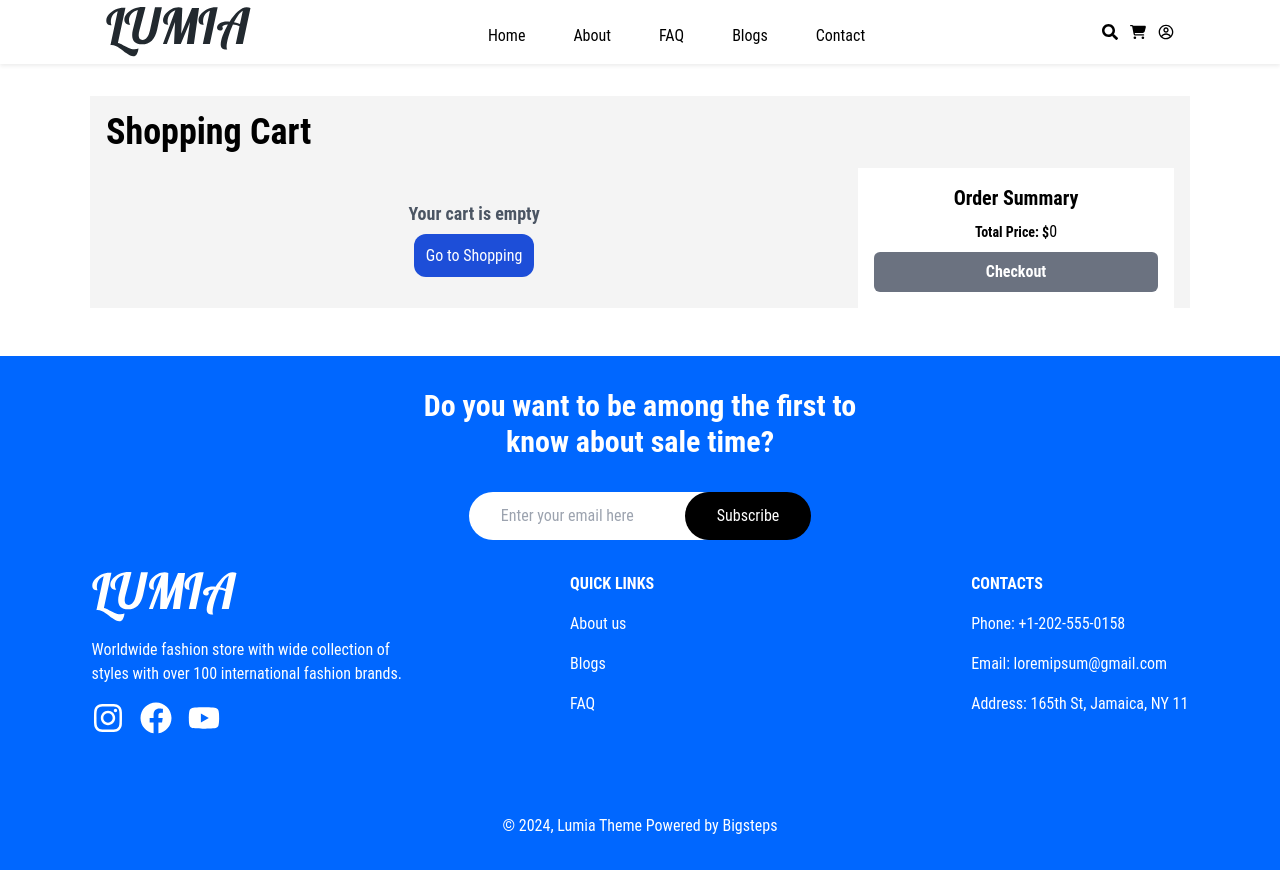
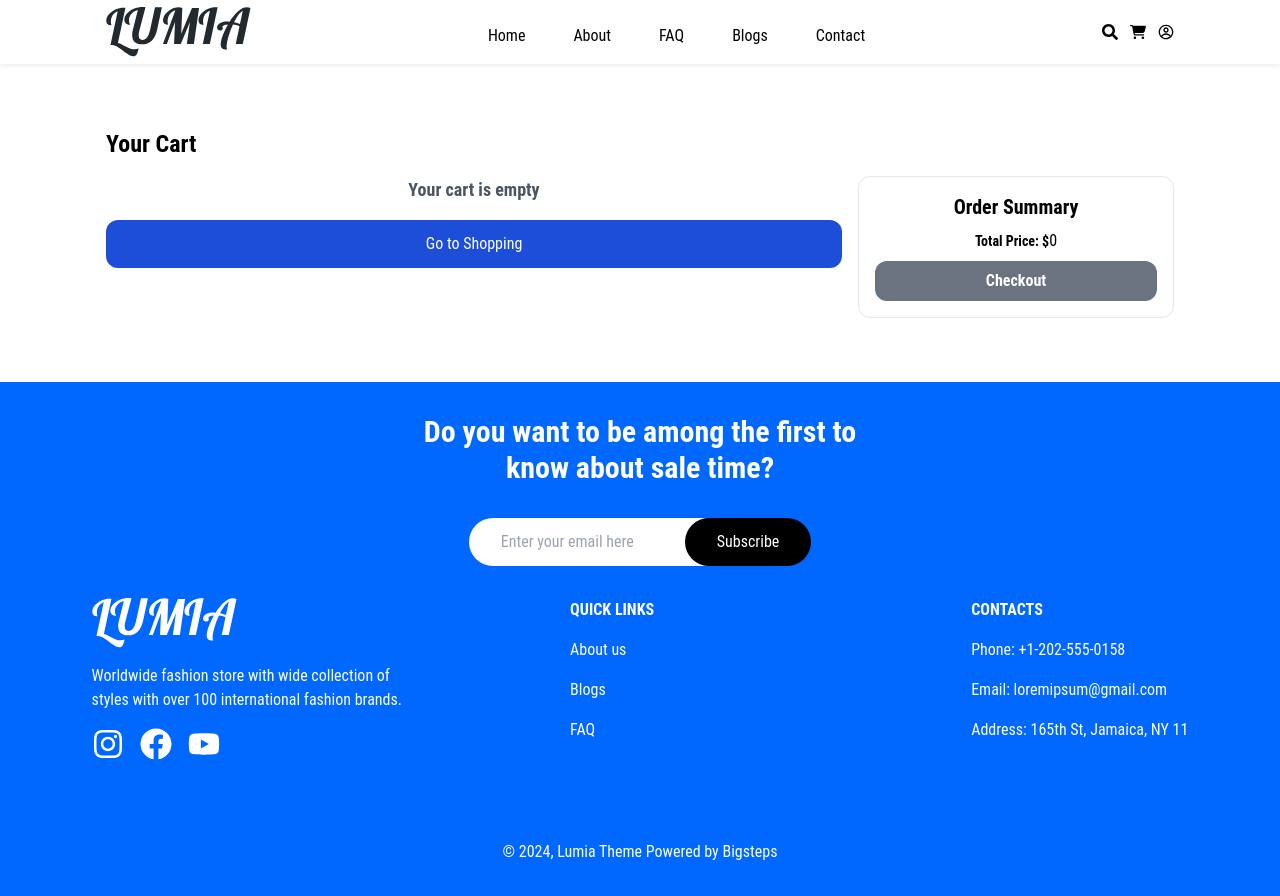
Before and after one commit to ams-sth/shopify-application, a React (Create React App) app: page /cart in a window 1280 px wide. Before the commit the page ends 870 px from the top, so only its background shows below. Built offline with nearby package versions, Linux system fonts and the light colour scheme.

Commit message:
Some changes made to design

```diff
--- a/src/components/cart/Cart.jsx
+++ b/src/components/cart/Cart.jsx
@@ -34,24 +34,16 @@ const Cart = () => {
   };
 
   return (
-    <div className="bg-[#F4F4F4] container px-4">
-      <h1 className="text-4xl font-bold text-start py-4">Shopping Cart</h1>
-      <div className="md:flex flex-row gap-4">
-        <div className="md:w-[70%]">
+    <div className="container p-4">
+      <h1 className="text-2xl font-bold text-start py-4">Your Cart</h1>
+      <div className="lg:flex flex-row gap-4">
+        <div className="lg:w-[70%]">
           {cartItems.length === 0 ? (
-            <div className="p-8">
-              <p className="text-lg font-semibold text-gray-600 mb-4">
-                Your cart is empty
-              </p>
-              <NavLink
-                to="/"
-                className="bg-blue-700 hover:bg-blue-800 text-white rounded-xl p-3"
-              >
-                Go to Shopping
-              </NavLink>
-            </div>
+            <p className="text-lg font-semibold text-gray-600 mb-4">
+              Your cart is empty
+            </p>
           ) : (
-            <div className="md:flex flex-col gap-2 py-4">
+            <div className="md:flex flex-col gap-2">
               <div className="grid grid-cols-1 md:grid-cols-6 gap-4 items-center font-semibold text-gray-900">
                 <p className="hidden md:block px-2 text-sm lg:text-md">
                   Product
@@ -75,39 +67,28 @@ const Cart = () => {
               {cartItems.map((item) => (
                 <div
                   key={item.id}
-                  className="bg-[#FFFF] grid grid-cols-1 md:grid-cols-6 gap-2 md:gap-4 items-center pb-2 md:pb-0"
+                  className="grid grid-cols-3 md:grid-cols-6 gap-2 md:gap-4 items-center pb-2 md:pb-0 border-t"
                 >
-                  <div className="p-4 mx-auto md:mx-0">
+                  <div className="p-4 mx-auto md:mx-0 order-1 md:order-none">
                     <img
                       className="object-cover w-32 rounded-xl"
                       src={item.image}
                       alt={item.name}
                     />
                   </div>
-                  <div>
-                    <span className="md:hidden text-sm font-semibold">
-                      Product Name:{" "}
-                    </span>
-                    <span className="text-sm">{item.name}</span>
-                    <div className="md:text-start md:flex">
-                      <span className="text-sm font-semibold text-gray-500">
-                        Size:{" "}
-                      </span>
-                      <span className="text-sm text-gray-500">{item.size}</span>
-                    </div>
+
+                  <div className=" order-2 md:order-none">
+                    <h1 className="text-sm">{item.name}</h1>
+                    <h1 className="text-sm text-gray-500">Size:{item.size}</h1>
                   </div>
-                  <div>
-                    <span className="md:hidden text-sm font-semibold">
-                      Price:{" "}
-                    </span>
+
+                  <div className="order-4 md:order-none">
                     <span className=" lg:text-xl font-bold text-gray-900">
                       ${item.price}
                     </span>
                   </div>
-                  <div>
-                    <span className="md:hidden text-sm font-semibold">
-                      Quantity: {" "}
-                    </span>
+
+                  <div className="order-5 md:order-none">
                     <button
                       className={`text-white bg-blue-500 rounded-full p-0.5 lg:p-1
                     ${
@@ -130,21 +111,17 @@ const Cart = () => {
                       <FaPlus />
                     </button>
                   </div>
-                  <div>
-                    <span className="md:hidden text-sm font-semibold">
-                      Unit Product:{" "}
-                    </span>
+
+                  <div className="order-6 md:order-none">
                     <span className=" font-semibold lg:text-xl">
                       ${calculateItemPrice(item)}
                     </span>
                   </div>
-                  <div>
-                    <span className="md:hidden text-sm font-semibold">
-                      Action:{" "}
-                    </span>
+
+                  <div className=" order-3 md:order-none">
                     <button
                       onClick={() => handleDelete(item.id)}
-                      className=" text-red-500 hover:text-red-700"
+                      className="bg-gray-300 rounded-full p-2 hover:bg-gray-500"
                     >
                       <MdDelete />
                     </button>
@@ -153,8 +130,14 @@ const Cart = () => {
               ))}
             </div>
           )}
+          <NavLink
+            to="/"
+            className="hidden md:block bg-blue-700 hover:bg-blue-800 text-white rounded-xl p-3"
+          >
+            Go to Shopping
+          </NavLink>
         </div>
-        <div className="bg-[#FFFF] flex flex-col gap-2  p-4 md:w-[30%] h-full">
+        <div className="border rounded-xl flex flex-col gap-2 p-4 lg:w-[30%] lg:h-fit justify-center">
           <h1 className="font-semibold text-xl">Order Summary</h1>
           <div>
             <span className="text-sm font-semibold">Total Price: $</span>
@@ -167,7 +150,7 @@ const Cart = () => {
           </div>
           <NavLink
             to="/checkout"
-            className={`bg-blue-600 right-0 text-white rounded-md w-full p-2 text-center font-semibold
+            className={`bg-blue-600 right-0 text-white w-full p-2 rounded-xl text-center font-semibold
           ${cartItems.length === 0 ? "disabled bg-gray-500 text-gray-700" : ""}
         `}
             onClick={(e) => {
@@ -179,6 +162,12 @@ const Cart = () => {
           >
             Checkout
           </NavLink>
+          <NavLink
+            to="/"
+            className="block md:hidden bg-blue-600 hover:bg-blue-800 text-white rounded-xl p-2"
+          >
+            Go to Shopping
+          </NavLink>
         </div>
       </div>
     </div>
```
